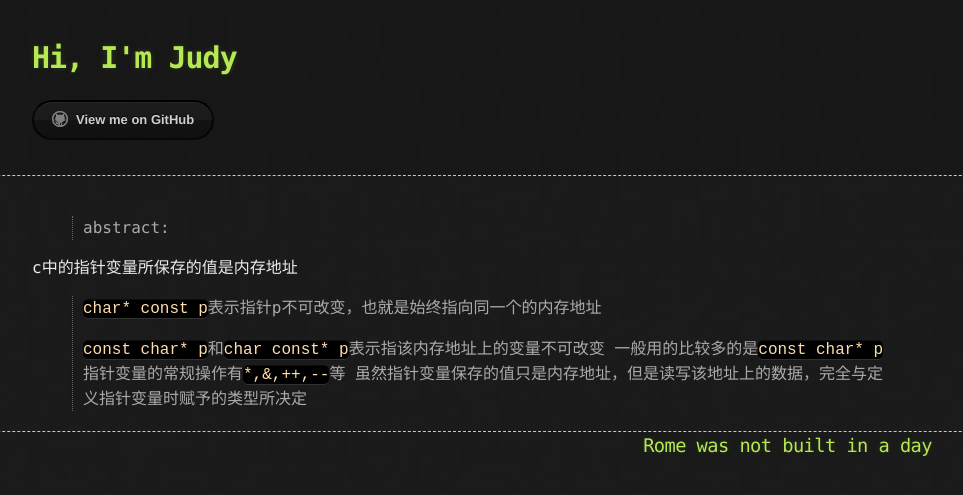
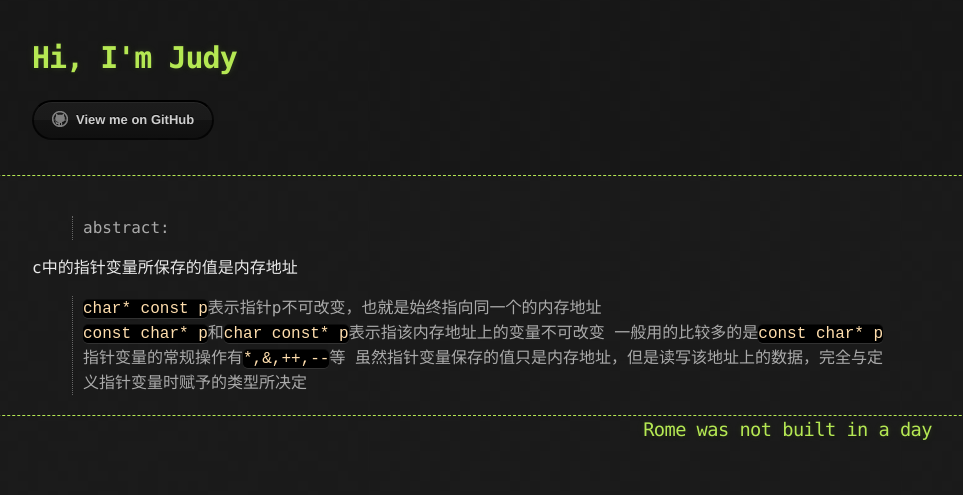
Before and after one commit to Shl4046/Shl4046.github.io, a Jekyll site: the page built from _posts/languages/2017-10-05-c.md, in a window 1280 px wide. Shown: the top 495 px of the page, without its empty margins (163-1126 px from the left). Built offline with Jekyll 4.4.1, drawn with Linux system fonts in a browser that asks for light colours.

Commit message:
Update 2017-10-05-c.md

```diff
--- a/_posts/languages/2017-10-05-c.md
+++ b/_posts/languages/2017-10-05-c.md
@@ -6,8 +6,7 @@ category: "languages"
 > abstract:
 
 c中的指针变量所保存的值是内存地址
-> `char* const p`表示指针p不可改变，也就是始终指向同一个的内存地址
->
+> `char* const p`表示指针p不可改变，也就是始终指向同一个的内存地址<br>
 > `const char* p`和`char const* p`表示指该内存地址上的变量不可改变
 > 一般用的比较多的是`const char* p`
 > 指针变量的常规操作有`*,&,++,--`等
```
